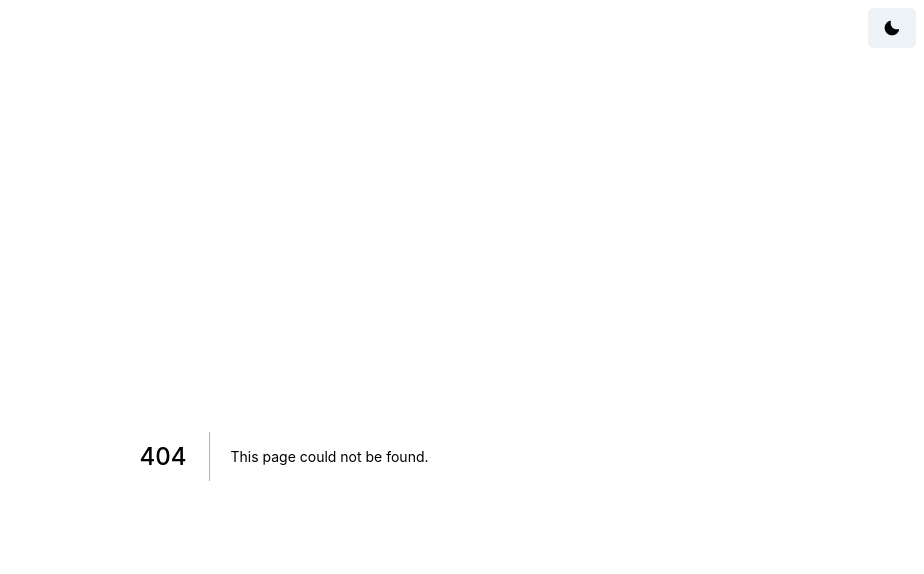
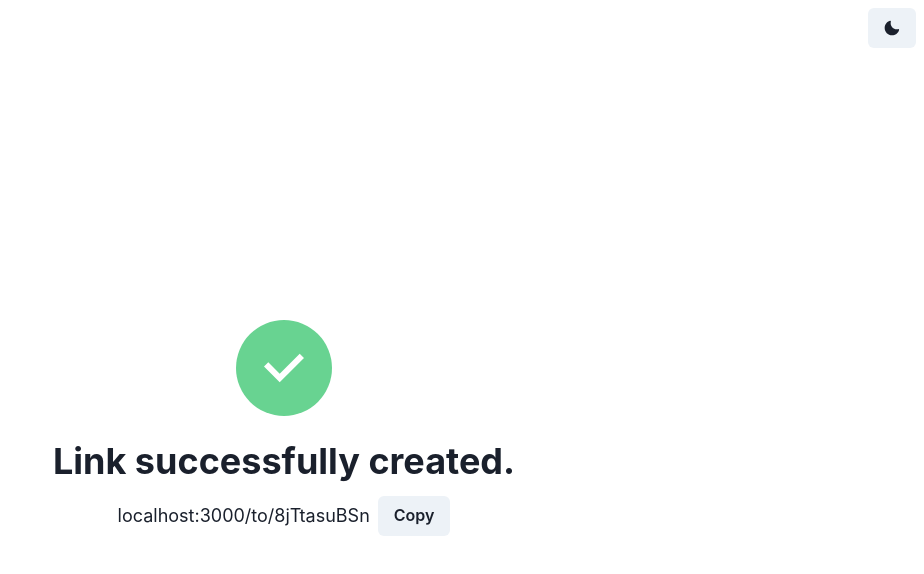
Before and after one commit to CapOfCave/next-url-shortener, a Next.js app: page /created in a window 1280 px wide. Before the commit this address had no page. Shown: the top 574 px of the page, without its empty margins (356-1280 px from the left). Built offline with nearby package versions, Linux system fonts and the light colour scheme.

Commit message:
create created page

```diff
--- /dev/null
+++ b/src/pages/created.tsx
@@ -0,0 +1,32 @@
+import { CheckIcon } from "@chakra-ui/icons";
+import { Box, Button, Flex, Heading, Link, useClipboard } from "@chakra-ui/react";
+import { NextPage } from "next";
+import NextLink from "next/link";
+
+const UrlCreatedPage: NextPage = () => {
+
+    const slug = "8jTtasuBSn";
+    const targetUrl = `localhost:3000/to/${slug}`
+    const { hasCopied, onCopy } = useClipboard(targetUrl)
+
+    return (
+        <Flex direction="column" align="center">
+            <Box backgroundColor="green.300" rounded="50%" width="6rem" height="6rem" display="flex" mb="1.5rem">
+                <CheckIcon w={10} h={10} margin="auto" color="white" />
+            </Box>
+            <Heading>
+                Link successfully created.
+            </Heading>
+            <Flex align="center" mt={3}>
+                <NextLink href={`/to/${slug}`}>
+                    <Link fontSize="lg">{targetUrl}</Link>
+                </NextLink>
+                <Button onClick={onCopy} ml={2}>
+                    {hasCopied ? 'Copied' : 'Copy'}
+                </Button>
+            </Flex>
+        </Flex>
+    )
+}
+
+export default UrlCreatedPage;
--- a/src/pages/index.tsx
+++ b/src/pages/index.tsx
@@ -20,7 +20,7 @@ const schema = yup.object({
     .url(({ label }) => `${label} must be a valid URL. Don't forget to include the protocol (https://)`),
 })
 
-const Home: NextPage = () => {
+const CreateShortUrl: NextPage = () => {
 
   const handleSubmit = async ({ targetUrl }: CreateShortUrlFormValues, { setSubmitting }: FormikHelpers<CreateShortUrlFormValues>) => {
     const body: CreateShortUrlRequest = {
@@ -47,4 +47,4 @@ const Home: NextPage = () => {
   )
 }
 
-export default Home
+export default CreateShortUrl
```
